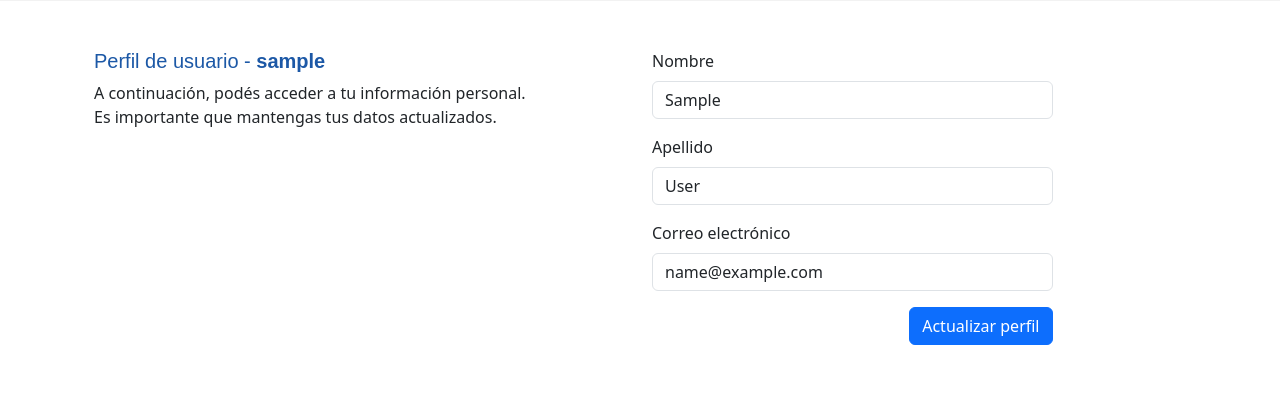
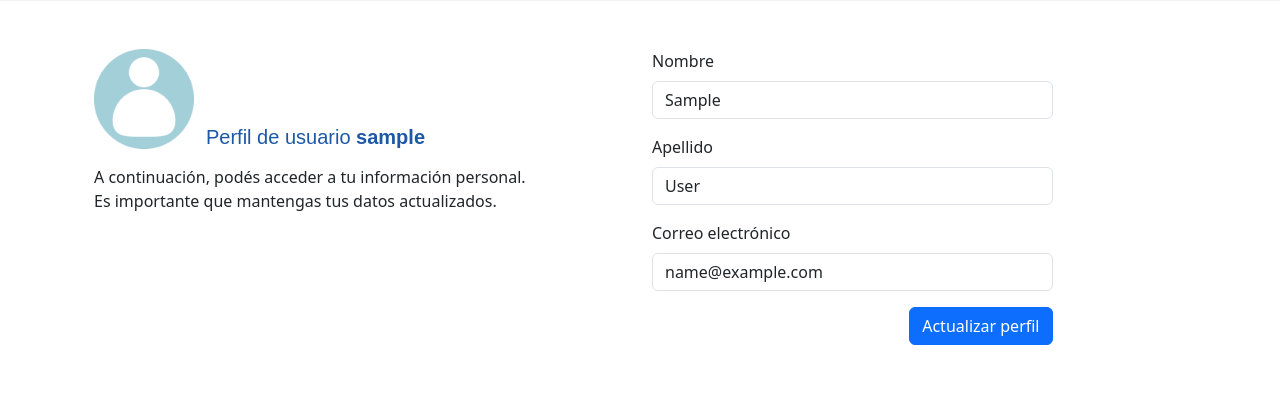
Before and after one commit to efcejas/residencia_imagenes_inscripcion, a Django app: page /asistencia/perfil/ in a window 1280 px wide. Shown: the part 182-593 px from the top of the page. Run offline with Django 5.2, Linux system fonts and the light colour scheme; the visitor is signed in with stand-in values (Sample User, id 1); some libraries are stand-ins or nearby versions; some web fonts are replaced.

Commit message:
feat: Actualizar perfil de usuario con imagen de usuario y título
Se actualizó el perfil de usuario en la plantilla `perfil.html` para incluir una imagen de usuario y un título personalizado. Se agregó una imagen de usuario utilizando la etiqueta `{% static %}` y se ajustaron los estilos para que la imagen se vea correctamente en diferentes dispositivos. Además, se modificó el título del perfil para incluir el nombre de usuario del usuario actual.

```diff
--- a/asistencia/templates/presentes/perfil.html
+++ b/asistencia/templates/presentes/perfil.html
@@ -1,4 +1,7 @@
 {% extends 'base.html' %}
+{% load static %}
+
+{% block title %}Perfil de usuario{% endblock %}
 
 {% block content %}
 <div class="container py-5">
@@ -24,8 +27,13 @@
     </div>
     <div class="row">
         <div class="text-center text-md-start col-12 col-md-6">
-            <div class="col">
-                <h5 class="titulo_registro">Perfil de usuario - <strong>{{ user.username }}</strong></h5>
+            <div class="row flex-md-row flex-column align-items-end mb-md-3">
+                <div class="col-md-auto">
+                    <img src="{% static 'images/icono-usuario.png' %}" class="img-fluid" style="max-height: 100px;" alt="Ícono de usuario">
+                </div>
+                <div class="col-md p-0">
+                    <h5 class="titulo_registro mb-md-0">Perfil de usuario <strong>{{ user.username }}</strong></h5>
+                </div>
             </div>
             <p>A continuación, podés acceder a tu información personal. <br> Es importante que mantengas tus datos actualizados.
             </p>
```
Also changed, not shown: asistencia/static/images/icono-usuario.png (added).
